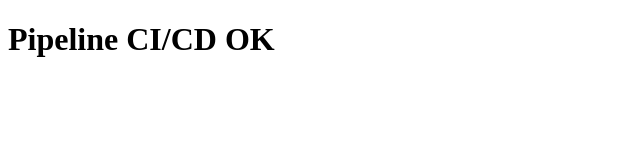
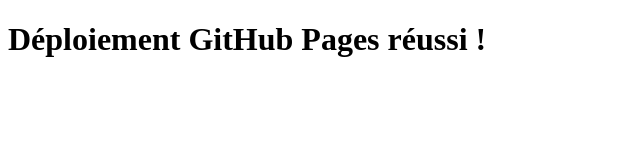
Before and after one commit to Razan7155/tp-cicd-actions, a website: page public/index.html in a window 1280 px wide. Shown: the whole page, without its empty margins (0-640 px from the left). Drawn offline with Linux system fonts and the light colour scheme.

Commit message:
Feature/fix ci (#7)
* feat: add deployment

* fix: remove node 20 warning

---------

Co-authored-by: Razan7155 <r.7155@uca.ac.ma>

```diff
--- a/public/index.html
+++ b/public/index.html
@@ -4,6 +4,6 @@
   <title>TP CI/CD</title>
 </head>
 <body>
-  <h1>Pipeline CI/CD OK</h1>
+  <h1>Déploiement GitHub Pages réussi !</h1>
 </body>
 </html>
```
Also changed, not shown: .github/workflows/ci.yml.
